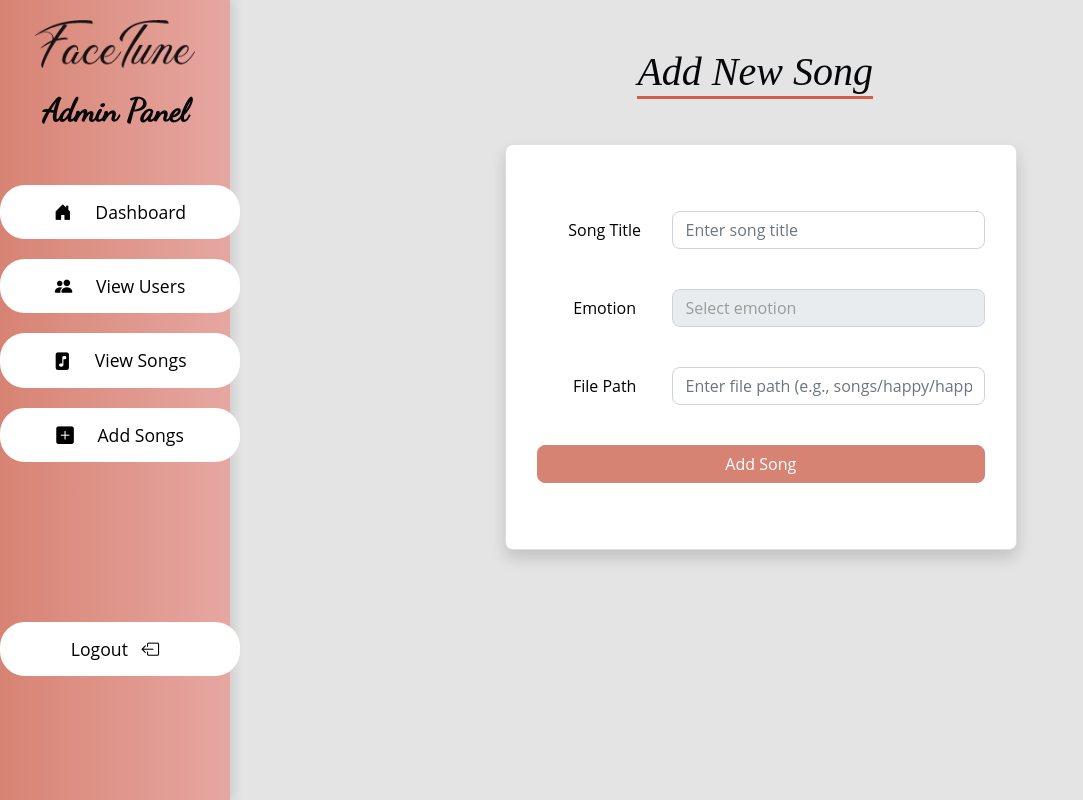
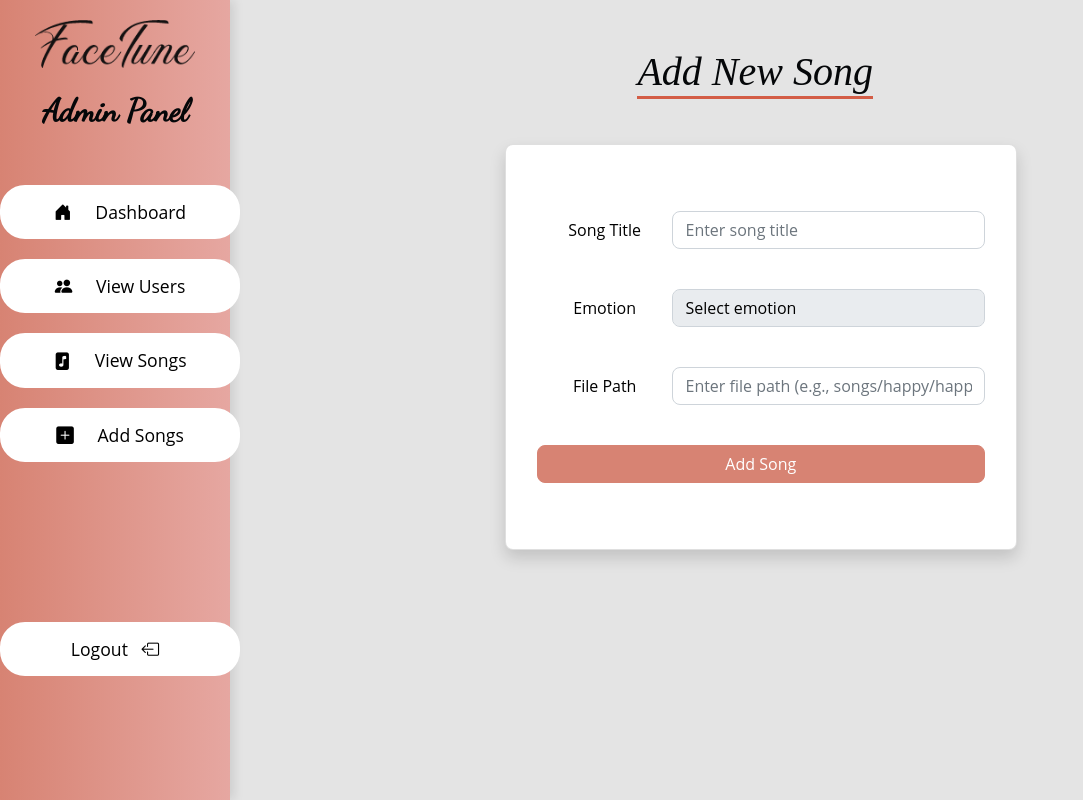
Before and after one commit to subin-shk/FaceTune, a Flask app: page /admin/add-song in a window 1280 px wide. Shown: the whole page, without its empty margins (0-1083 px from the left). Run offline with Flask 3, Linux system fonts and the light colour scheme; parts of the project's set-up code (start-up, migrations or seed data) failed here and were passed over; some libraries are stand-ins or nearby versions; some web fonts are replaced.

Commit message:
Added more songs

```diff
--- a/static/admin.css
+++ b/static/admin.css
@@ -139,7 +139,7 @@ h5 {
 
 .stat-box:hover {
   background: #ffffff;
-  transform: translateY(-5px);
+  transform: translateY(-5px) translateX(5px);
   transition: transform 0.3s ease, background 0.3s ease;
 }
 .stat-image img {
--- a/templates/admin/add-songs.html
+++ b/templates/admin/add-songs.html
@@ -73,6 +73,7 @@
                     name="title"
                     placeholder="Enter song title"
                     required
+                    style="color: #000"
                   />
                 </div>
                 <div class="form-group d-flex align-items-center">
@@ -82,15 +83,18 @@
                     id="emotion"
                     name="emotion"
                     required
+                    style="color: #000"
                   >
                     <option value="" disabled selected>Select emotion</option>
-                    <option value="happy">Happy</option>
-                    <option value="sad">Sad</option>
-                    <option value="angry">Angry</option>
-                    <option value="disgust">Disgust</option>
-                    <option value="fear">Fear</option>
-                    <option value="neutral">Neutral</option>
-                    <option value="surprise">Surprise</option>
+                    <option value="happy" style="color: #000">Happy</option>
+                    <option value="sad" style="color: #000">Sad</option>
+                    <option value="angry" style="color: #000">Angry</option>
+                    <option value="disgust" style="color: #000">Disgust</option>
+                    <option value="fear" style="color: #000">Fear</option>
+                    <option value="neutral" style="color: #000">Neutral</option>
+                    <option value="surprise" style="color: #000">
+                      Surprise
+                    </option>
                   </select>
                 </div>
                 <div class="form-group d-flex align-items-center">
@@ -102,6 +106,7 @@
                     name="path"
                     placeholder="Enter file path (e.g., songs/happy/happysong.mp3)"
                     required
+                    style="color: #000"
                   />
                 </div>
                 <button type="submit" class="btn btn-primary w-100 mt-auto">
--- a/templates/admin/admin-dashboard.html
+++ b/templates/admin/admin-dashboard.html
@@ -30,8 +30,6 @@
       href="https://fonts.googleapis.com/css2?family=Alex+Brush&family=Caveat:wght@400..700&family=Croissant+One&family=Kaushan+Script&family=Lato:ital,wght@0,100;0,300;0,400;0,700;0,900;1,100;1,300;1,400;1,700;1,900&family=Merienda:wght@300..900&family=Montserrat:ital,wght@0,100..900;1,100..900&family=Satisfy&family=VT323&display=swap"
       rel="stylesheet"
     />
-
-
   </head>
   <body>
     <!-- Popup container for login message -->
@@ -73,8 +71,8 @@
       <h1 class="subtitle">Admin Dashboard</h1>
       <p style="color: #000; margin-bottom: 50px; margin-top: 15px">
         <i
-          >Welcome to the admin dashboard. Use the side navigation bar to
-          explore the features.</i
+          >Welcome to the admin dashboard. Use the navigation bar to explore the
+          features.</i
         >
       </p>
 
```
Also changed, not shown: musicandface.db, 10 other files.
